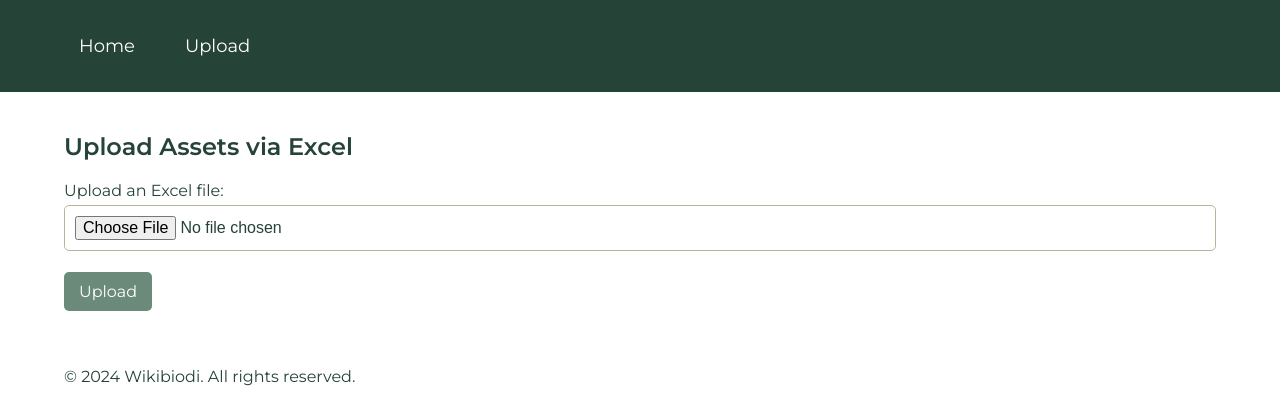
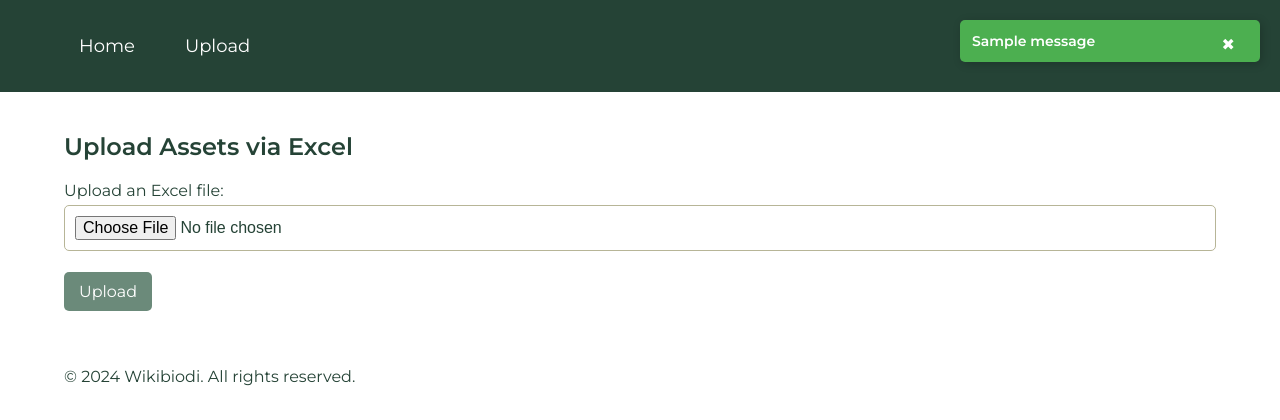
Before and after one commit to eheurard/wikibiodi, a Django app: page /upload-assets/ in a window 1280 px wide. Shown: the top 420 px of the page. Run offline with Django 4.2, Linux system fonts and the light colour scheme; tables that the repository leaves empty hold one stand-in row (values such as "Sample post"); one stand-in notice (Sample message) is shown.

Commit message:
update of upload function

```diff
--- a/blog/templates/blog/upload_assets.html
+++ b/blog/templates/blog/upload_assets.html
@@ -10,4 +10,18 @@
         <button type="submit" class="btn btn-primary">Upload</button>
     </form>
 </div>
+{% if messages %}
+<div id="message-container">
+    {% for message in messages %}
+        <div class="custom-alert {{ message.tags }}">
+            <span class="message-text">{{ message }}</span>
+            <button class="close-alert" onclick="this.parentElement.style.display='none'">✖</button>
+        </div>
+    {% endfor %}
+</div>
+{% endif %}
+
+
+
+
 {% endblock content %}
--- a/blog/views.py
+++ b/blog/views.py
@@ -1,6 +1,7 @@
 import pandas as pd
 from django.shortcuts import render, redirect, get_object_or_404
 from django.db.models import Q
+from django.contrib import messages
 from blog.models import Company, Asset
 from .forms import CompanyForm, AssetUploadForm
 
@@ -48,64 +49,67 @@ def upload_assets(request):
         form = AssetUploadForm(request.POST, request.FILES)
         if form.is_valid():
             file = request.FILES["file"]
-
-            # Read the file with Pandas
             df = pd.read_excel(file, engine='openpyxl')
 
-            # Keep track of success and error messages
             success_count = 0
+            company_not_found = 0
+            asset_already_exists = 0
+            other_errors = 0
             error_messages = []
 
             for _, row in df.iterrows():
-                # Check if the company exists
                 owner_1 = None
                 if pd.notna(row["Owner_1"]):
                     owner_1 = Company.objects.filter(name__iexact=row["Owner_1"].strip()).first()
 
-                # Only create the asset if the company exists
-                if owner_1:
-                    # Check if an asset with the same name already exists for this company
-                    asset_name = row["Name"].strip() if pd.notna(row["Name"]) else None
-                    existing_asset = Asset.objects.filter(
-                        name__iexact=asset_name,
-                        owner_1=owner_1
-                    ).exists()
+                if not owner_1:
+                    company_not_found += 1
+                    error_messages.append(f"Company '{row['Owner_1']}' not found.")
+                    continue
 
-                    if existing_asset:
-                        error_messages.append(
-                            f"Asset '{asset_name}' already exists for company '{owner_1.name}'"
-                        )
-                        continue
+                asset_name = row["Name"].strip() if pd.notna(row["Name"]) else None
+                existing_asset = Asset.objects.filter(name__iexact=asset_name, owner_1=owner_1).exists()
 
-                    # Create the asset if it doesn't exist
-                    try:
-                        Asset.objects.create(
-                            name=asset_name,
-                            latitude=row["latitude"] if pd.notna(row["latitude"]) else None,
-                            longitude=row["longitude"] if pd.notna(row["longitude"]) else None,
-                            asset_type=row["Asset type"] if pd.notna(row["Asset type"]) else None,
-                            owner_1=owner_1,
-                            ownership_1=row["Ownership"] if pd.notna(row["Ownership"]) else None,
-                            description=row["description"] if pd.notna(row["description"]) else None,
-                            water_score=row["Water_score"] if pd.notna(row["Water_score"]) else 0,
-                            biodiv_score=row["biodiv_score"] if pd.notna(row["biodiv_score"]) else 0,
-                            social_score=row["social_score"] if pd.notna(row["social_score"]) else 0,
-                        )
-                        success_count += 1
-                    except Exception as e:
-                        error_messages.append(
-                            f"Error creating asset '{asset_name}': {str(e)}"
-                        )
+                if existing_asset:
+                    asset_already_exists += 1
+                    error_messages.append(f"Asset '{asset_name}' already exists for company '{owner_1.name}'.")
+                    continue
 
-            # Prepare the response message
-            message = f"Successfully uploaded {success_count} assets. "
-            if error_messages:
-                message += f"\nErrors encountered: \n" + "\n".join(error_messages)
+                try:
+                    Asset.objects.create(
+                        name=asset_name,
+                        latitude=row["latitude"] if pd.notna(row["latitude"]) else None,
+                        longitude=row["longitude"] if pd.notna(row["longitude"]) else None,
+                        asset_type=row["Asset type"] if pd.notna(row["Asset type"]) else None,
+                        owner_1=owner_1,
+                        ownership_1=row["Ownership"] if pd.notna(row["Ownership"]) else None,
+                        description=row["description"] if pd.notna(row["description"]) else None,
+                        water_score=row["Water_score"] if pd.notna(row["Water_score"]) else 0,
+                        biodiv_score=row["biodiv_score"] if pd.notna(row["biodiv_score"]) else 0,
+                        social_score=row["social_score"] if pd.notna(row["social_score"]) else 0,
+                    )
+                    success_count += 1
+                except Exception as e:
+                    other_errors += 1
+                    error_messages.append(f"Error creating asset '{asset_name}': {str(e)}")
 
-            return render(request, "blog/upload_assets.html", {
-                "form": form,
-                "message": message
-            })
+            # Display success and errors with Django messages
+            if success_count > 0:
+                messages.success(request, f"Successfully uploaded {success_count} assets.")
+
+            if company_not_found > 0:
+                messages.warning(request, f"{company_not_found} assets couldn't be added because the company does not exist.")
+
+            if asset_already_exists > 0:
+                messages.warning(request, f"{asset_already_exists} assets already exist and were skipped.")
+
+            if other_errors > 0:
+                messages.error(request, f"{other_errors} assets encountered errors. See details below.")
+
+            for error in error_messages[:5]:  # Show up to 5 errors in messages
+                messages.error(request, error)
+
+            return redirect("upload_assets")
 
     else:
         form = AssetUploadForm()
--- a/static/css/app.css
+++ b/static/css/app.css
@@ -228,3 +228,52 @@ input:focus, textarea:focus, select:focus {
 .table tr:nth-child(even) {
     background-color: var(--color4);
 }
+
+/* Alert container */
+#message-container {
+    position: fixed;
+    top: 20px;
+    right: 20px;
+    width: 300px;
+    z-index: 1000;
+}
+
+/* Base styles for alerts */
+.custom-alert {
+    position: relative;
+    padding: 12px;
+    margin-bottom: 10px;
+    border-radius: 5px;
+    font-size: 14px;
+    font-weight: bold;
+    color: white;
+    box-shadow: 2px 2px 10px rgba(0, 0, 0, 0.2);
+}
+
+/* Success message (green) */
+.custom-alert.success {
+    background-color: #4CAF50;
+}
+
+/* Warning message (yellow) */
+.custom-alert.warning {
+    background-color: #f1c40f;
+    color: #333;
+}
+
+/* Error message (red) */
+.custom-alert.error {
+    background-color: #e74c3c;
+}
+
+/* Close button */
+.close-alert {
+    position: absolute;
+    top: 5px;
+    right: 10px;
+    background: none;
+    border: none;
+    color: white;
+    font-size: 16px;
+    cursor: pointer;
+}
```
